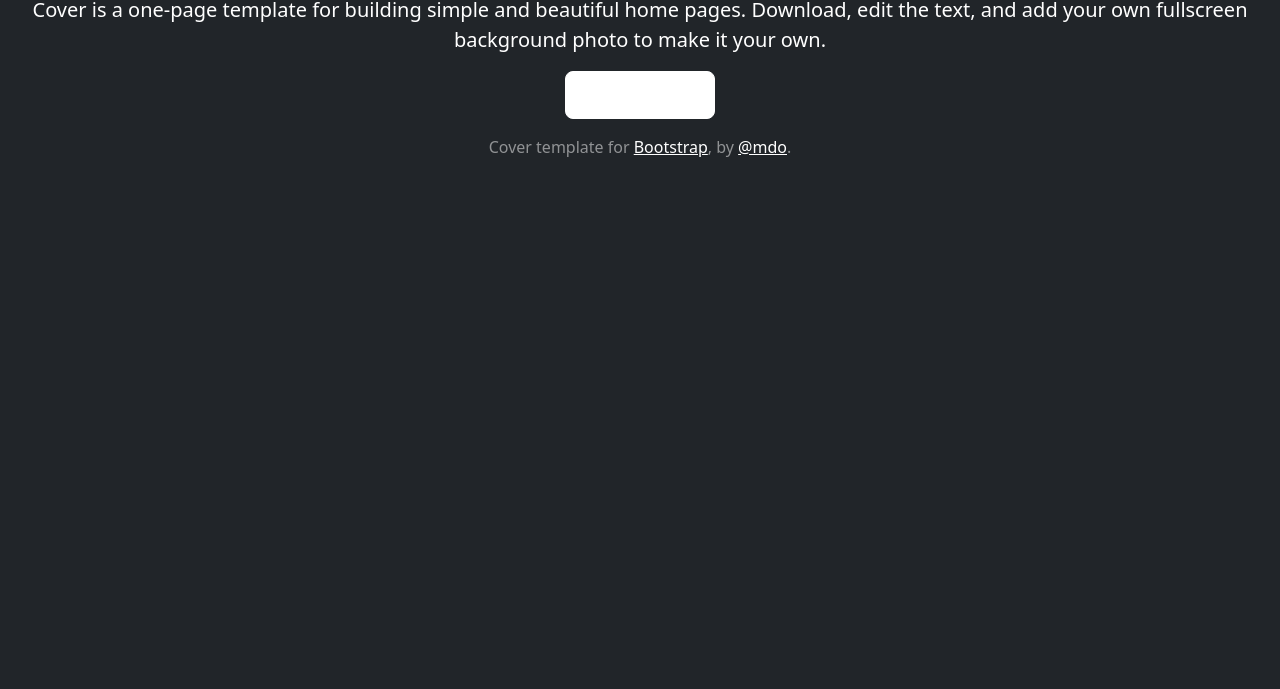
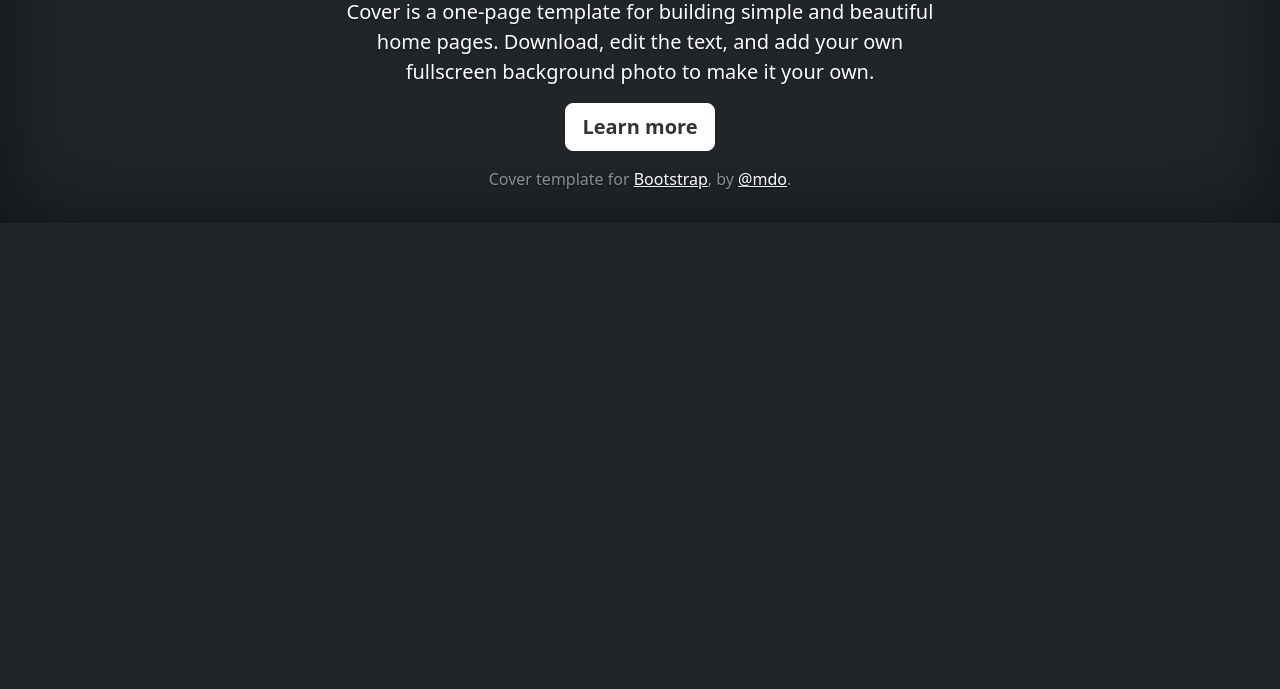
Before and after one commit to Maximophone/Maximophone.github.io, a plain HTML site: page index.html in a window 1280 px wide. Shown: the part 111-800 px from the top of the page. Drawn offline with nearby package versions, Linux system fonts and the light colour scheme.

Commit message:
added stylesheet

```diff
--- a/index.html
+++ b/index.html
@@ -6,7 +6,9 @@
     <meta name="author" content="Maxime Fournes">
     <title>Home Page</title>
     <link href="https://cdn.jsdelivr.net/npm/bootstrap@5.2.0-beta1/dist/css/bootstrap.min.css" rel="stylesheet" integrity="sha384-0evHe/X+R7YkIZDRvuzKMRqM+OrBnVFBL6DOitfPri4tjfHxaWutUpFmBp4vmVor" crossorigin="anonymous">
-  </head>
+
+    <link href="cover.css" rel="stylesheet">
+</head>
     <body class="d-flex h-100 text-center text-white bg-dark">
 
         <div class="cover-container d-flex w-100 h-100 p-3 mx-auto flex-column">
```
